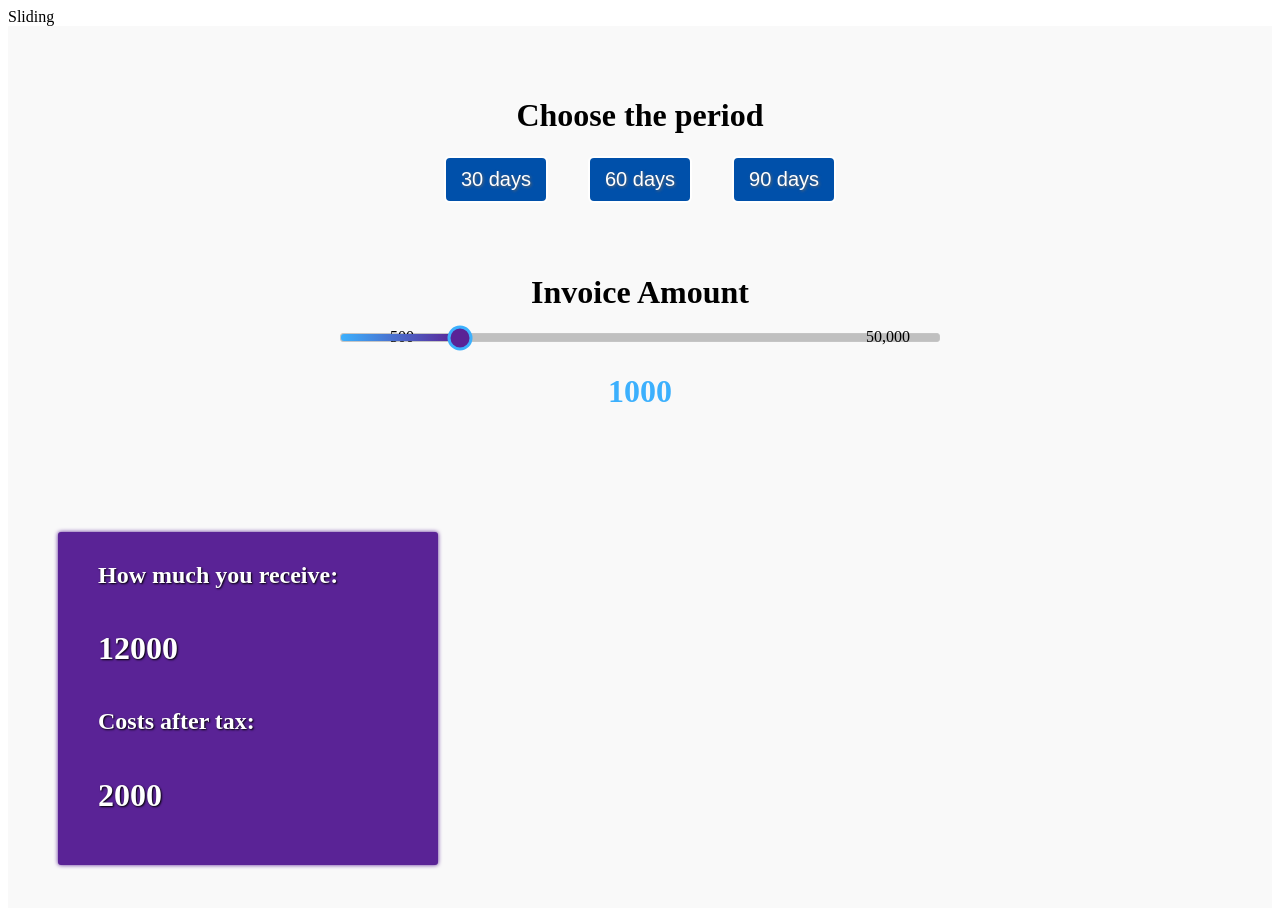
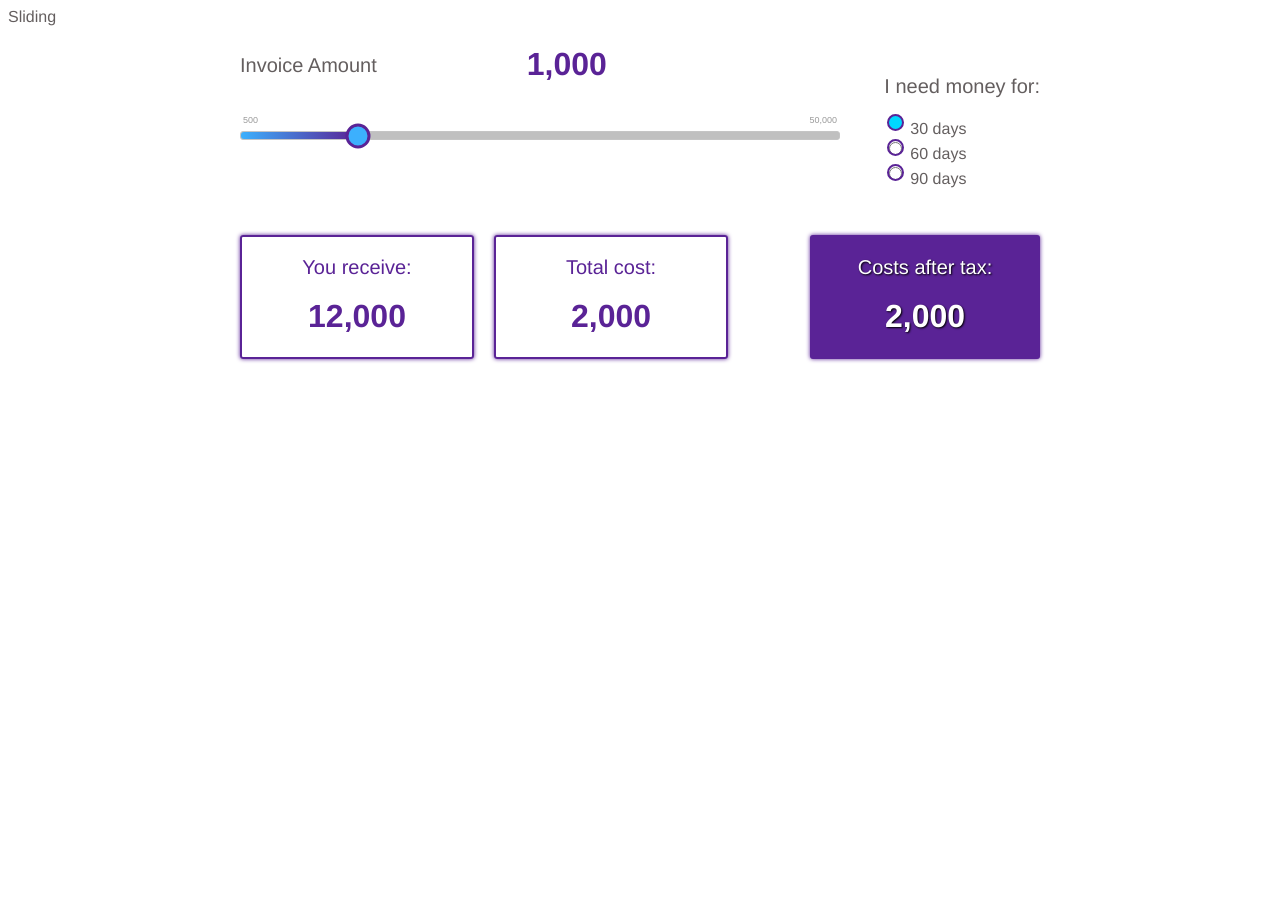
Before and after one commit to dulik06/Slider, a plain HTML site: page index.html in a window 1280 px wide. After the commit the page ends 800 px from the top, so only its background shows below. Drawn offline with nearby package versions, Linux system fonts and the light colour scheme.

Commit message:
Final touches

```diff
--- a/index.html
+++ b/index.html
@@ -8,26 +8,51 @@
   <body>
     Sliding
     <div id="wrapper">
-      <div class="container_left">
-        <h1>Choose the period</h1>
-        <div class="active_buttons">
-          <button id="thirty" class="btn">30 days</button>
-          <button id="sixty" class="btn">60 days</button>
-          <button id="ninety" class="btn">90 days</button>
+      <div class="">
+        <div class="container-upper">
+          <div class="invoice_amount">
+            <span>Invoice Amount</span>
+            <h1 id="value" class="value_invoice">1,000</h1>
           </div>
-        <h1>Invoice Amount</h1>
           <div class="slider-container">
-          <div id="slider-1"></div>
+            <div id="slider-1">
               <label for="slider-1" class="label-left">500</label>
               <label for="slider-1" class="label-right">50,000</label>
             </div>
-        <h1 id="value" class="value_invoice">1000</h1>
           </div>
-      <div class="values">
-        <h2>How much you receive:</h2>
+          <div class="days_container">
+            <span>I need money for:</span>
+            <br>
+            <form action="form_container">
+              <input type="radio" name="days" value="thirty" id="thirty" checked="checked"><span class="days_text">30 days</span><br>
+              <input type="radio" name="days" value="sixty" id="sixty"><span class="days_text">60 days</span><br>
+              <input type="radio" name="days" value="ninety"id="ninety"><span class="days_text">90 days</span>
+            </form>
+          </div>
+        </div>
+        <div class="values_container">
+          <div class="values" id="value-1">
+            <span>You receive:</span>
+            <h1 id="payout">12,000</h1>
+          </div>
+          <div class="values" id="value-2">
+            <span>Total cost:</span>
+            <h1 id="total-cost">2,000</h1>
+          </div>
+          <div class="values" id="value-3">
+            <span>Costs after tax:</span>
+            <h1 id="post-tax">2,000</h1>
+          </div>
+        </div>
+
+        <!--<div class="values">
+          <span>You receive:</span>
           <h1 id="payout">12000</h1>
-        <h2>Costs after tax:</h2>
+          <span>Total cost:</span>
+          <h1 id="total-cost">2000</h1>
+          <span>Costs after tax:</span>
           <h1 id="post-tax">2000</h1>
+        </div> -->
       </div>
     </div>
   </body>
--- a/main.js
+++ b/main.js
@@ -12,8 +12,9 @@
   }
 
   function updatePayout(value) {
-    $("#payout").html(calculatePrice(value));
-    $("#post-tax").html(calculatePrice(value) * 1.2);
+    $("#payout").html(calculatePrice(value).toLocaleString());
+    $("#post-tax").html(calculatePrice((value) * 1.2).toLocaleString());
+    $("#total-cost").html(calculatePrice((value) * 1.6).toLocaleString());
   }
 
   $('#slider-1').slider({
@@ -23,12 +24,26 @@
     step: 100,
     range: "min",
     slide: function (event, ui) {
-      $("#value").html(ui.value);
+      $("#value").html((ui.value).toLocaleString());
       updatePayout(ui.value);
     }
   });
 
-  $('#thirty').click(function () {
+  $('input:radio[name="days"]').change(function(){
+    if ($(this).val() == 'thirty'){
+      paybackDays = 30;
+      updatePayout($("#slider-1").slider("value"));
+    } else if($(this).val() == "sixty") {
+      paybackDays = 60;
+      updatePayout($("#slider-1").slider("value"));
+    } else {
+      paybackDays = 90;
+      updatePayout($("#slider-1").slider("value"));
+    }
+  });
+  })();
+
+  /*$('#thirty').attr('checked', 'true')(function () {
     paybackDays = 30;
     updatePayout($("#slider-1").slider("value"));
   });
@@ -46,10 +61,10 @@
     var priceWithVAT = price * 1.2;
 
     $.ajax({});
-  });
-})();
+  });*/
 
-$(".btn").click(function(){
+
+/*$(".btn").click(function(){
         $(".btn").removeClass('active');
         $(this).addClass('active');
-});
+});*/
--- a/style.css
+++ b/style.css
@@ -1,65 +1,142 @@
+body {
+  color: rgba(10,0,1,0.63);
+  font-family: "FF Mark", Helvetica, Arial, sans-serif;
+}
+
+span {
+  font-size: 20px;
+  line-height: 20px;
+  font-weight: 300;
+}
+
 #wrapper {
   padding: 50px;
-  background: #f9f9f9;
-  display: felx;
+  background:  ;
+  display: flex;
   flex-wrap: wrap;
+  justify-content: center;
 }
 
-.container_left {
+.container-upper {
   display: flex;
-  flex-direction: column;
-  justify-content: center;
-  margin-bottom: 100px;
+  justify-content: space-between;
   align-items: center;
+  width: 800px;
 }
 
+.form_container {
+  font-weight: 300;
+}
+
+.invoice_amount{
+  display: flex;
+  align-items: center;
+  justify-content: flex-start;
+  top: 25px;
+  position: absolute;
+}
 .slider-container {
   width: 600px;
   margin-bottom: 10px;
 }
 
-.active_buttons {
+.days_container {
   display: flex;
+  flex-direction: column;
+}
+
+label {
+  padding: 0 2px;
+  opacity: .4;
+  color: #000;
+  font-size: 9px;
+  line-height: 12px;
+}
+
+.label-left{
+  position: absolute;
+  left: 0px;
+  top: -18px;
+}
+
+.label-right {
+  position: absolute;
+  right: 0px;
+  top: -18px;
+}
+
+.value_invoice{
+  color: #5a2396;
+  margin-left: 150px;
+}
+
+.values_container {
+  display: flex;
+  flex-direction: row;
+  justify-content: flex-start;
+  margin-top: 30px;
+}
+
+.values {
+  display: flex;
+  flex-direction: column;
+  padding: 20px 40px 0px 40px;
+  width: 150px;
+  box-shadow:0px 0px 4px 0px #5a2396;
+  border-radius: 3px;
   justify-content: center;
-  width: 600px;
-  margin-bottom: 50px;
+  align-items: center;
+}
+
+#value-3 {
+  margin-left: auto;
+  background: #5a2396;
+  color: white;
+  text-shadow: rgb(0, 0, 0) 1px 1px 2px;
+}
+
+#value-2, #value-1 {
+  border: solid 2px #5a2396;
+  color: #5a2396;
+}
+
+#value-2 {
+  margin-left: 20px;
+}
+
+/********* Radio buttons *********/
+
+input[type='radio']:after {
+    width: 13px;
+    height: 13px;
+    border-radius: 50%;
+    top: -3px;
+    left: -2px;
+    position: relative;
+    content: '';
+    display: inline-block;
+    visibility: visible;
+    border: 2px solid #5a2396;
+}
+
+input[type='radio']:checked:after {
+    background-color: rgb(0, 215, 255);
+}
+
+.days_text {
+  font-size: 16px ;
+  margin-left: 5px;
 }
 
 
-.values {
-  background: #5a2396;
-  display: flex;
-  flex-direction: column;
-  padding: 10px 40px 30px 40px;
-  width: 300px;
-  box-shadow:0px 0px 4px 0px #5a2396;
-  color: white;
-  text-shadow: rgb(0, 0, 0) 1px 1px 2px;
-  border-radius: 3px;
-}
-
-.value_invoice{
-  color: #3cb0fd;
-}
-
-.label-left{
-  left: 390px;
-  top: 328px;
-  position: absolute;
-}
-
-.label-right {
-  right: 370px;
-  top: 328px;
-  position: absolute;
-}
-
+/********* jQuery classes *********/
 #slider-1 .ui-slider-range {
   background:linear-gradient(to right, #3cb0fd, #5a2396);
 }
 
 #slider-1 {
   background: silver;
+  position: relative;
 }
 
 div#slider-1 {
@@ -69,7 +146,7 @@ div#slider-1 {
 
 #slider-1 .ui-slider-handle {
   border-color: transparent;
-  background: url(oval.svg);
+  background: url(oval-blue.svg);
   background-repeat: no-repeat;
   height: 30px;
   width: 30px;
@@ -80,9 +157,7 @@ span.ui-slider-handle.ui-corner-all.ui-state-default:focus {
   outline: none;
 }
 
-
-
-.btn {
+/*.btn {
   -webkit-border-radius: 3;
   -moz-border-radius: 3;
   border-radius: 6px;
@@ -118,7 +193,12 @@ button.btn:active{
     background:linear-gradient(to bottom, #3cb0fd, #5a2396);
 }
 
-
+.active_buttons {
+  display: flex;
+  justify-content: center;
+  width: 600px;
+  margin-bottom: 50px;
+}
 .payout_container{
   background: #3cb0fd;
   color: white;
@@ -134,3 +214,4 @@ button.btn:active{
   display: flex;
   justify-content: center;
 }
+*/
```
Also changed, not shown: oval-blue.svg (added), oval-white.svg (added). Lines whose indentation alone changed are shown as unchanged.
